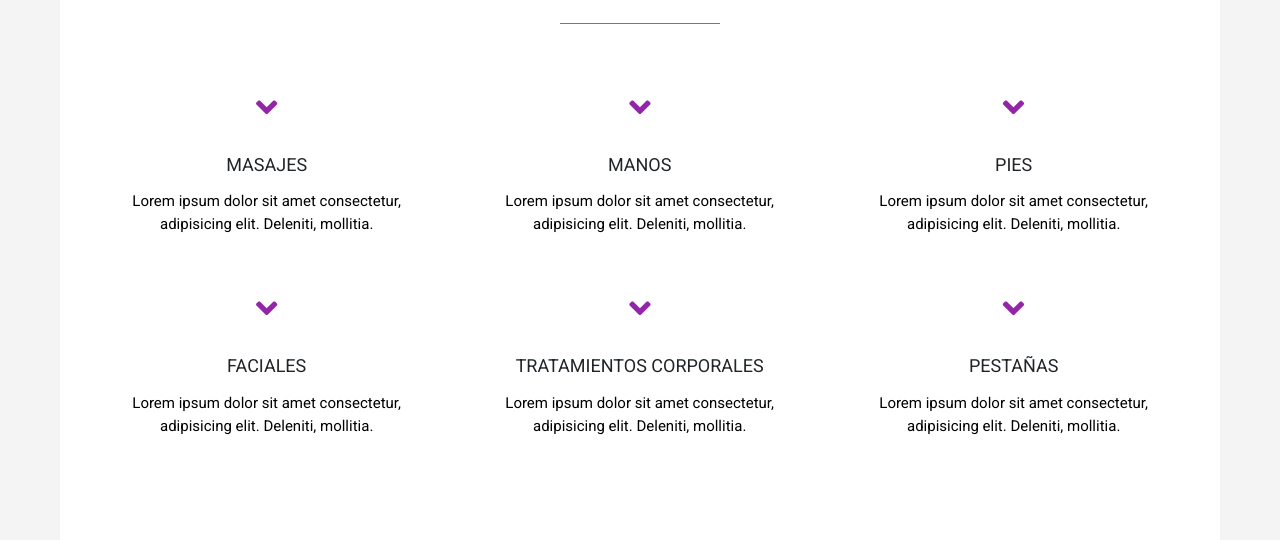
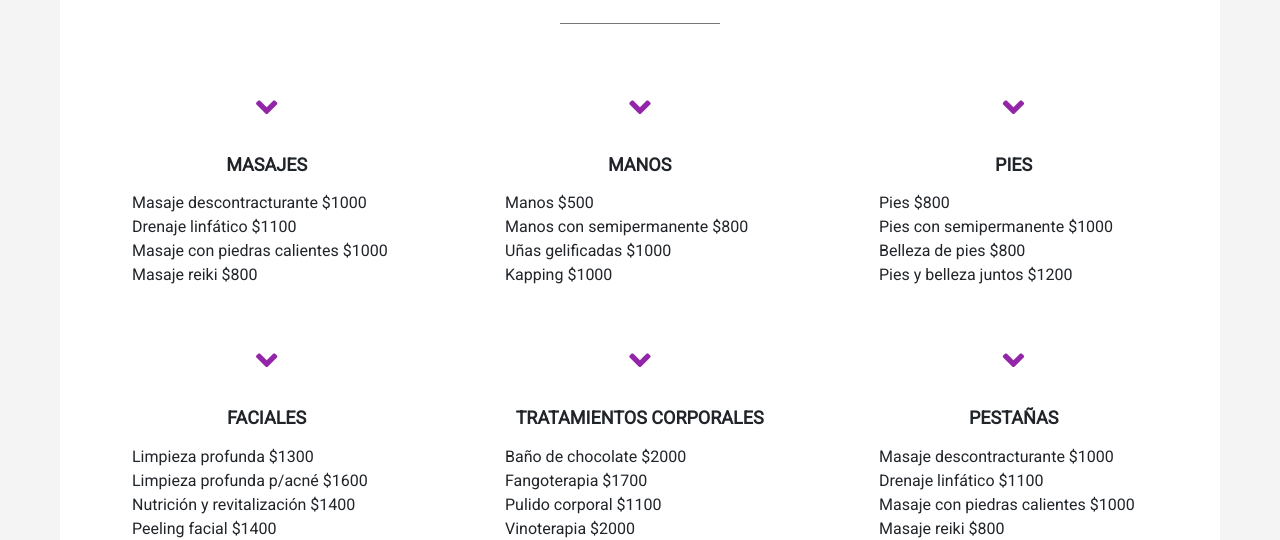
Before and after one commit to Meld26/Proyecto2, a plain HTML site: page servicios.html in a window 1280 px wide. Shown: the part 260-800 px from the top of the page. Drawn offline with nearby package versions, Linux system fonts and the light colour scheme; grey boxes are pictures that could not be loaded.

Commit message:
precios servicios

```diff
--- a/servicios.html
+++ b/servicios.html
@@ -55,37 +55,79 @@
       <div class="servicioMini">
         <i class="fas fa-angle-down"></i>
         <h2 class="animate__animated animate__bounceIn">Masajes</h2>
-        <p class="animate__animated animate__bounceIn">Lorem ipsum dolor sit amet consectetur, adipisicing elit. Deleniti, mollitia.</p>
+        <p class="animate__animated animate__bounceIn">
+          <ul class="listaServicios animate__animated animate__bounceIn">
+          <li>Masaje descontracturante  $1000</li>
+          <li>Drenaje linfático  $1100</li>
+          <li>Masaje con piedras calientes  $1000</li>
+          <li>Masaje reiki  $800</li>
+          </ul>
+        </p>
       </div>
 
       <div class="servicioMini">
         <i class="fas fa-angle-down"></i>
         <h2 class="animate__animated animate__bounceIn">Manos</h2>
-        <p class="animate__animated animate__bounceIn">Lorem ipsum dolor sit amet consectetur, adipisicing elit. Deleniti, mollitia.</p>
+        <p class="animate__animated animate__bounceIn">
+          <ul class="listaServicios animate__animated animate__bounceIn">
+          <li>Manos  $500</li>
+          <li>Manos con semipermanente  $800</li>
+          <li>Uñas gelificadas  $1000</li>
+          <li>Kapping  $1000</li>
+          </ul>
+        </p>
       </div>
 
       <div class="servicioMini">
         <i class="fas fa-angle-down"></i>
         <h2 class="animate__animated animate__bounceIn">Pies</h2>
-        <p class="animate__animated animate__bounceIn">Lorem ipsum dolor sit amet consectetur, adipisicing elit. Deleniti, mollitia.</p>
+        <p class="animate__animated animate__bounceIn">
+          <ul class="listaServicios animate__animated animate__bounceIn">
+          <li>Pies  $800</li>
+          <li>Pies con semipermanente  $1000</li>
+          <li>Belleza de pies  $800</li>
+          <li>Pies y belleza juntos  $1200</li>
+          </ul>
+        </p>
       </div>
 
       <div class="servicioMini">
         <i class="fas fa-angle-down"></i>
         <h2 class="animate__animated animate__bounceIn">Faciales</h2>
-        <p class="animate__animated animate__bounceIn">Lorem ipsum dolor sit amet consectetur, adipisicing elit. Deleniti, mollitia.</p>
+        <p class="animate__animated animate__bounceIn">
+          <ul class="listaServicios animate__animated animate__bounceIn">
+          <li>Limpieza profunda  $1300</li>
+          <li>Limpieza profunda p/acné  $1600</li>
+          <li>Nutrición y revitalización  $1400</li>
+          <li>Peeling facial  $1400</li>
+          </ul>
+        </p>
       </div>
 
       <div class="servicioMini">
         <i class="fas fa-angle-down"></i>
         <h2 class="animate__animated animate__bounceIn">Tratamientos corporales</h2>
-        <p class="animate__animated animate__bounceIn">Lorem ipsum dolor sit amet consectetur, adipisicing elit. Deleniti, mollitia.</p>
+        <p class="animate__animated animate__bounceIn">
+          <ul class="listaServicios animate__animated animate__bounceIn">
+          <li>Baño de chocolate  $2000</li>
+          <li>Fangoterapia  $1700</li>
+          <li>Pulido corporal  $1100</li>
+          <li>Vinoterapia  $2000</li>
+          </ul>
+        </p>
       </div>
 
       <div class="servicioMini">
         <i class="fas fa-angle-down"></i>
         <h2 class="animate__animated animate__bounceIn">Pestañas</h2>
-        <p class="animate__animated animate__bounceIn">Lorem ipsum dolor sit amet consectetur, adipisicing elit. Deleniti, mollitia.</p>
+        <p class="animate__animated animate__bounceIn">
+          <ul class="listaServicios animate__animated animate__bounceIn">
+          <li>Masaje descontracturante  $1000</li>
+          <li>Drenaje linfático  $1100</li>
+          <li>Masaje con piedras calientes  $1000</li>
+          <li>Masaje reiki  $800</li>
+          </ul>
+        </p>
       </div>
 
     </div>
--- a/style.css
+++ b/style.css
@@ -516,7 +516,7 @@ footer {
 .servicioMini h2{
     font-size: 18px;
     text-transform: uppercase;
-    font-weight: 500;
+    font-weight: bold;
     margin-bottom: 15px;
 }
 
@@ -524,6 +524,10 @@ footer {
     color: #000;
     font-size: 15px;
     font-weight: 500;
+}
+
+.listaServicios {
+    text-align:start;
 }
 
 .videoServicios {
```
